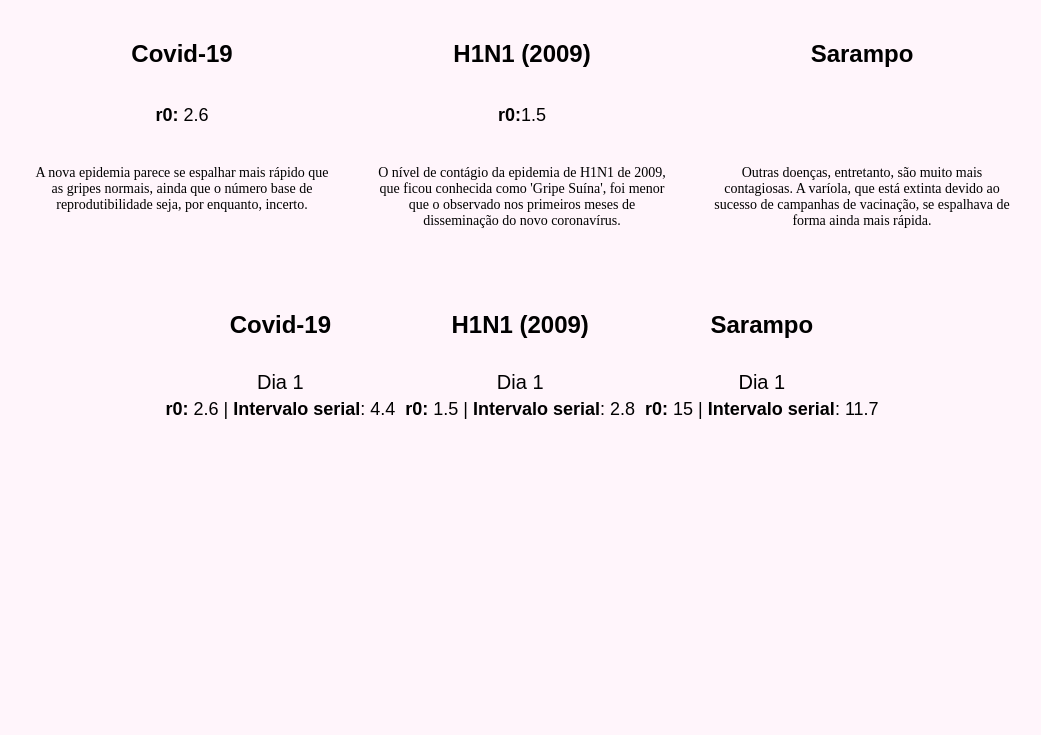
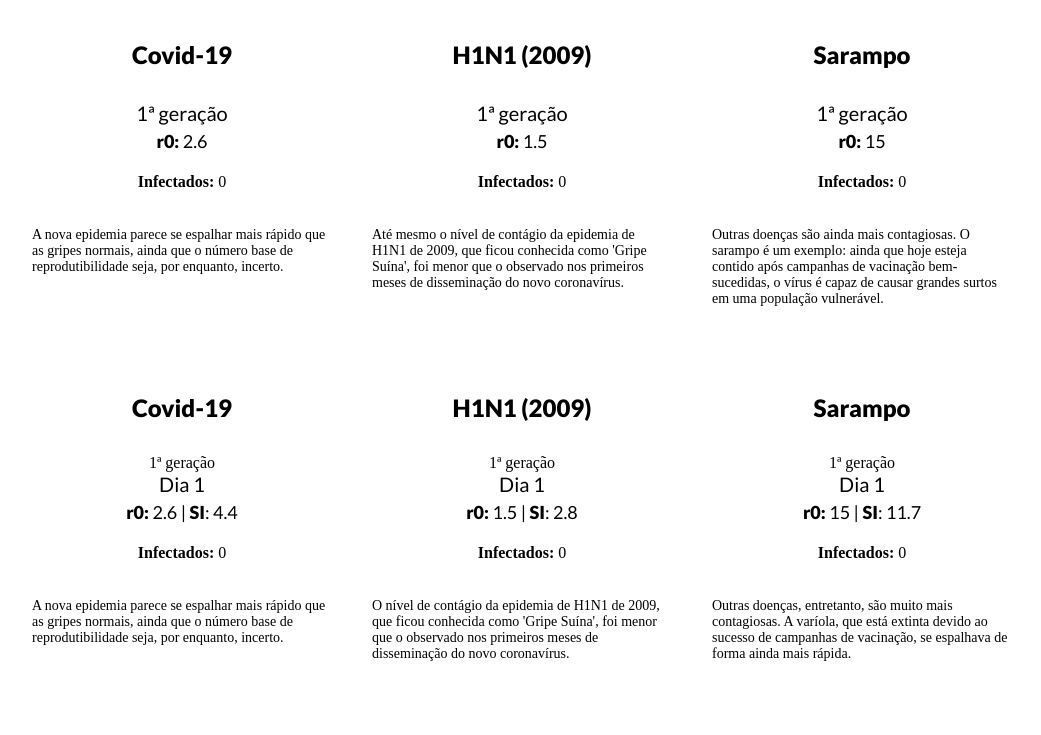
Before and after one commit to estadao/matematica-das-epidemias, a plain HTML site: page viz/index.html in a window 1280 px wide. Shown: the whole page, without its empty margins (118-1159 px from the left). Drawn offline with nearby package versions, Linux system fonts and the light colour scheme.

Commit message:
Adiciona contador de gerações no gráfico mais simples

```diff
--- a/viz/index.html
+++ b/viz/index.html
@@ -19,9 +19,16 @@
     <div class="chart-holder">
 
       <h4 class="title">Covid-19</h4>
+      <div class="subtitle gen-count covid-19">1ª geração</div>
       <div class="subtitle parameters covid-19"><span class="parameters"><strong>r0:</strong> 2.6</span></div>
 
-      <div class="chart" id="covid-19"></div>
+      <div class="chart" id="covid-19-base-number"></div>
+
+      <div class="counter-holder">
+
+        <p class="subtitle counter"><strong>Infectados:</strong> 0</strong></p>
+
+      </div>
 
       <p class="chart-explainer">A nova epidemia parece se espalhar mais rápido que as gripes normais, ainda que o número base de reprodutibilidade seja, por enquanto, incerto.</p>
 
@@ -30,22 +37,34 @@
     <div class="chart-holder">
 
       <h4 class="title">H1N1 (2009)</h4>
-      <div class="subtitle parameters h1n1"><span class="parameters"><strong>r0:</strong>1.5</span></div>
+      <div class="subtitle gen-count covid-19">1ª geração</div>
+      <div class="subtitle parameters h1n1"><span class="parameters"><strong>r0:</strong> 1.5</span></div>
 
-      <div class="chart" id="h1n1"></div>
+      <div class="chart" id="h1n1-base-number"></div>
 
-      <p class="chart-explainer">O nível de contágio da epidemia de H1N1 de 2009, que ficou conhecida como 'Gripe Suína', foi menor que o observado nos primeiros meses de disseminação do novo coronavírus.</p>
+      <div class="counter-holder">
+
+        <p class="subtitle counter"><strong>Infectados:</strong> 0</strong></p>
+
+      </div>
+
+      <p class="chart-explainer">Até mesmo o nível de contágio da epidemia de H1N1 de 2009, que ficou conhecida como 'Gripe Suína', foi menor que o observado nos primeiros meses de disseminação do novo coronavírus.</p>
 
     </div>
 
     <div class="chart-holder">
 
         <h4 class="title">Sarampo</h4>
-        <div class="subtitle parameters measles"><span class="parameters"></span></div>
+        <div class="subtitle gen-count covid-19">1ª geração</div>
+        <div class="subtitle parameters measles"><span class="parameters"><strong>r0:</strong> 15</span></span></div>
 
-        <div class="chart" id="measles"></div>
+        <div class="chart" id="measles-base-number"></div>
 
-        <p class="chart-explainer">Outras doenças, entretanto, são muito mais contagiosas. A varíola, que está extinta devido ao sucesso de campanhas de vacinação, se espalhava de forma ainda mais rápida.</p>
+        <div class="counter-holder">
+          <p class="subtitle counter"><strong>Infectados:</strong> 0</strong></p>
+        </div>
+
+        <p class="chart-explainer">Outras doenças são ainda mais contagiosas. O sarampo é um exemplo: ainda que hoje esteja contido após campanhas de vacinação bem-sucedidas, o vírus é capaz de causar grandes surtos em uma população vulnerável.</p>
 
     </div>
 
@@ -57,36 +76,64 @@
     <div class="chart-holder">
 
       <h4 class="title">Covid-19</h4>
+
+      <div class="subtitle gen-count-si covid-19">1ª geração</div>
+
       <div class="subtitle day-count covid-19">Dia 1</div>
-      <div class="subtitle parameters covid-19"><strong>r0:</strong> 2.6 | <strong>Intervalo serial</strong>: 4.4 </div>
 
-      <div class="chart" id="covid-19"></div>
+      <div class="subtitle parameters covid-19"><strong>r0:</strong> 2.6 | <strong>SI</strong>: 4.4 </div>
 
-      <!-- <p class="chart-explainer">A nova epidemia parece se espalhar mais rápido que as gripes normais, ainda que o número base de reprodutibilidade seja, por enquanto, incerto.</p> -->
+      <div class="chart" id="covid-19-serial-interval"></div>
+
+      <div class="counter-holder">
+        <p class="subtitle counter"><strong>Infectados:</strong> 0</strong></p>
+      </div>
+
+      <p class="chart-explainer">A nova epidemia parece se espalhar mais rápido que as gripes normais, ainda que o número base de reprodutibilidade seja, por enquanto, incerto.</p>
 
     </div>
 
     <div class="chart-holder">
 
       <h4 class="title">H1N1 (2009)</h4>
+
+      <div class="subtitle gen-count-si covid-19">1ª geração</div>
+
       <div class="subtitle day-count h1n1">Dia 1</div>
-      <div class="subtitle parameters h1n1"><strong>r0:</strong> 1.5 | <strong>Intervalo serial</strong>: 2.8  </div>
 
-      <div class="chart" id="h1n1"></div>
+      <div class="subtitle parameters h1n1"><strong>r0:</strong> 1.5 | <strong>SI</strong>: 2.8  </div>
 
-      <!-- <p class="chart-explainer">O nível de contágio da epidemia de H1N1 de 2009, que ficou conhecida como 'Gripe Suína', foi menor que o observado nos primeiros meses de disseminação do novo coronavírus.</p> -->
+      <div class="chart" id="h1n1-serial-interval"></div>
+
+      <div class="counter-holder">
+
+        <p class="subtitle counter"><strong>Infectados:</strong> 0</strong></p>
+
+      </div>
+
+      <p class="chart-explainer">O nível de contágio da epidemia de H1N1 de 2009, que ficou conhecida como 'Gripe Suína', foi menor que o observado nos primeiros meses de disseminação do novo coronavírus.</p>
 
     </div>
 
     <div class="chart-holder">
 
         <h4 class="title">Sarampo</h4>
+
+        <div class="subtitle gen-count-si covid-19">1ª geração</div>
+
         <div class="subtitle day-count measles">Dia 1</div>
-        <div class="subtitle parameters measles"><strong>r0:</strong> 15 | <strong>Intervalo serial</strong>: 11.7 </div>
 
-        <div class="chart" id="measles"></div>
+        <div class="subtitle parameters measles"><strong>r0:</strong> 15 | <strong>SI</strong>: 11.7 </div>
 
-        <!-- <p class="chart-explainer">Outras doenças, entretanto, são muito mais contagiosas. A varíola, que está extinta devido ao sucesso de campanhas de vacinação, se espalhava de forma ainda mais rápida.</p> -->
+        <div class="chart" id="measles-serial-interval"></div>
+
+        <div class="counter-holder">
+
+          <p class="subtitle counter"><strong>Infectados:</strong> 0</strong></p>
+
+        </div>
+
+        <p class="chart-explainer">Outras doenças, entretanto, são muito mais contagiosas. A varíola, que está extinta devido ao sucesso de campanhas de vacinação, se espalhava de forma ainda mais rápida.</p>
 
     </div>
 
@@ -95,9 +142,11 @@
 
 
   <script src="https://d3js.org/d3.v5.min.js"></script>
-  <script src="chart-1-pre-processed.js"></script>
-  <!-- <script src="time-aware-chart-pre-processed.js"></script> -->
+  <script src="draw.js"></script>
+  <!-- <script src="chart-1.js"></script> -->
+  <!-- <script src="chart-2.js"></script> -->
   <!-- <script src="pre-process-force.js"></script> -->
+
   <!-- Math notation -->
   <script src="https://fred-wang.github.io/mathml.css/mspace.js"></script>
 
--- a/viz/style.css
+++ b/viz/style.css
@@ -1,7 +1,11 @@
 /* Dataviz */
 
 body {
-  background-color: #fff5fb;
+  /*background-color: #fff5fb;*/
+}
+
+rect {
+  display: none;
 }
 
 svg {
@@ -26,7 +30,7 @@ line {
 
 }
 
-@media (min-width: 800px) {
+@media (min-width: 1000px) {
   .container {
     flex-direction: row;
   }
@@ -43,29 +47,30 @@ line {
   font-size: 24px;
   font-weight: bold;
   text-align: center;
-  font-family: sans-serif;
+  font-family: "Lato", sans-serif;
 }
 
 .subtitle {
+  padding-bottom: 0px;
   text-align: center;
 }
 
-.day-count {
+.day-count, .gen-count {
   font-size: 20px;
   font-weight: lighter;
-  font-family: sans-serif;
+  font-family: "Lato", sans-serif;
 }
 
 .parameters {
   font-size: 18px;
-  font-family: sans-serif;
+  font-family: "Lato", sans-serif;
   padding: 5px;
 }
 
 .chart-explainer {
-  height: 80px;
-  max-width: 300px;
-  text-align: center;
+  height: 100px;
+  width: 300px;
+  text-align: left;
   font-size: 14px;
   color: #000;
   padding: 20px;
```
